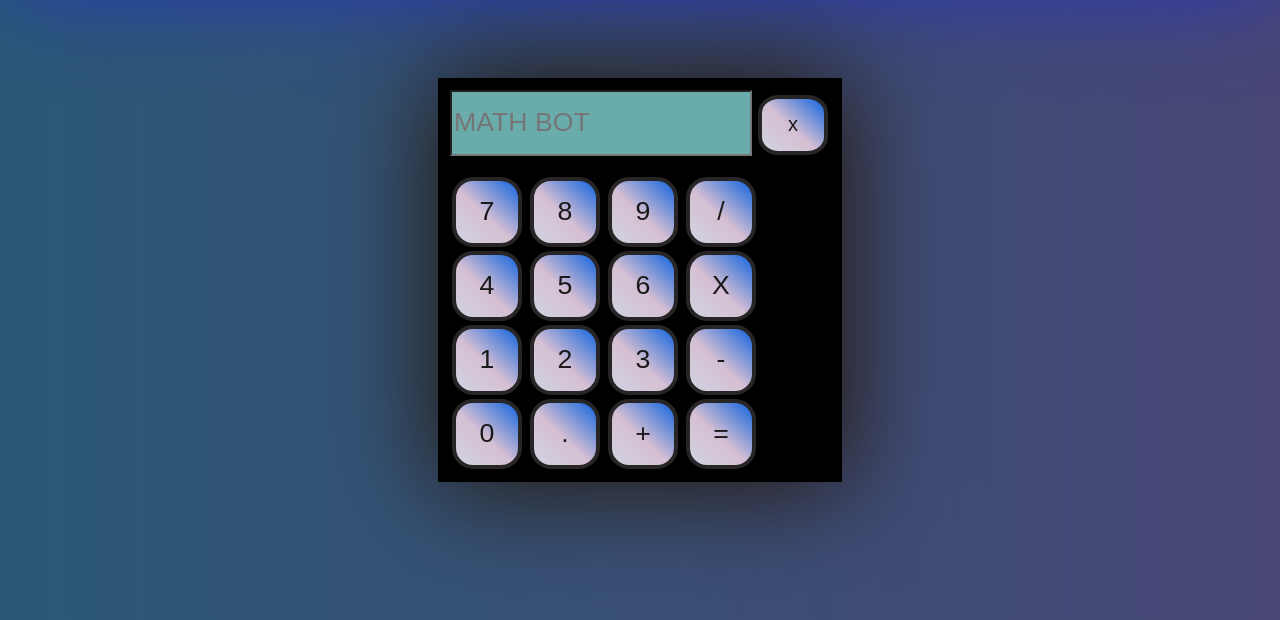
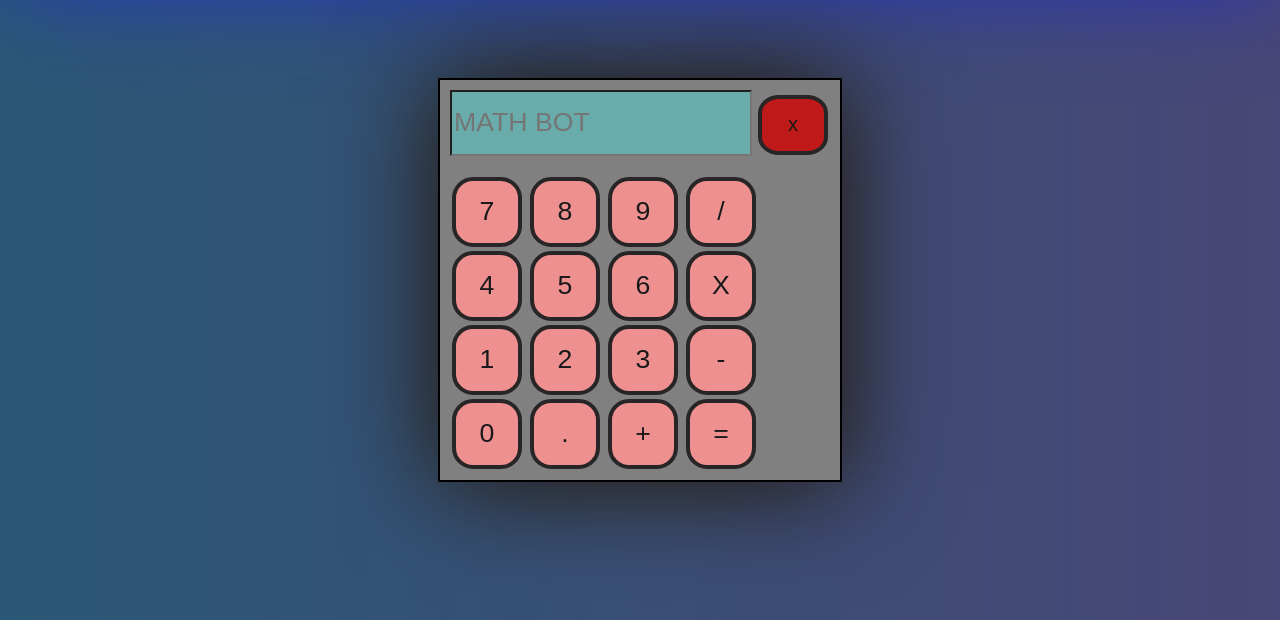
Before and after one commit to RAJUZZ/calculator, a plain HTML site: page index.html in a window 1280 px wide. Shown: the part 180-800 px from the top of the page. Drawn offline with Linux system fonts and the light colour scheme.

Commit message:
Update style.css

```diff
--- a/style.css
+++ b/style.css
@@ -18,7 +18,7 @@ border-radius: 10PX;
 
     margin: 100px auto 550px auto;
     border: 2px solid;
-    background-color: black;
+    background-color: grey;
     height: 380px;
     width: 380px;
     padding: 10px;
@@ -48,8 +48,8 @@ border-radius: 10PX;
     background-color: rgb(192, 25, 25);
 }
 button{
- /* background-color: rgb(238, 144, 144); */
- background-image: linear-gradient(43deg, #d0d3e0 0%, #d5bfd3 46%, #1264de 100%);
+ background-color: rgb(238, 144, 144);
+ /*background-image: linear-gradient(43deg, #d0d3e0 0%, #d5bfd3 46%, #1264de 100%);*/
  color: rgb(25, 25, 26);
  font-size: 20pt;
  font-weight: normal;
```
